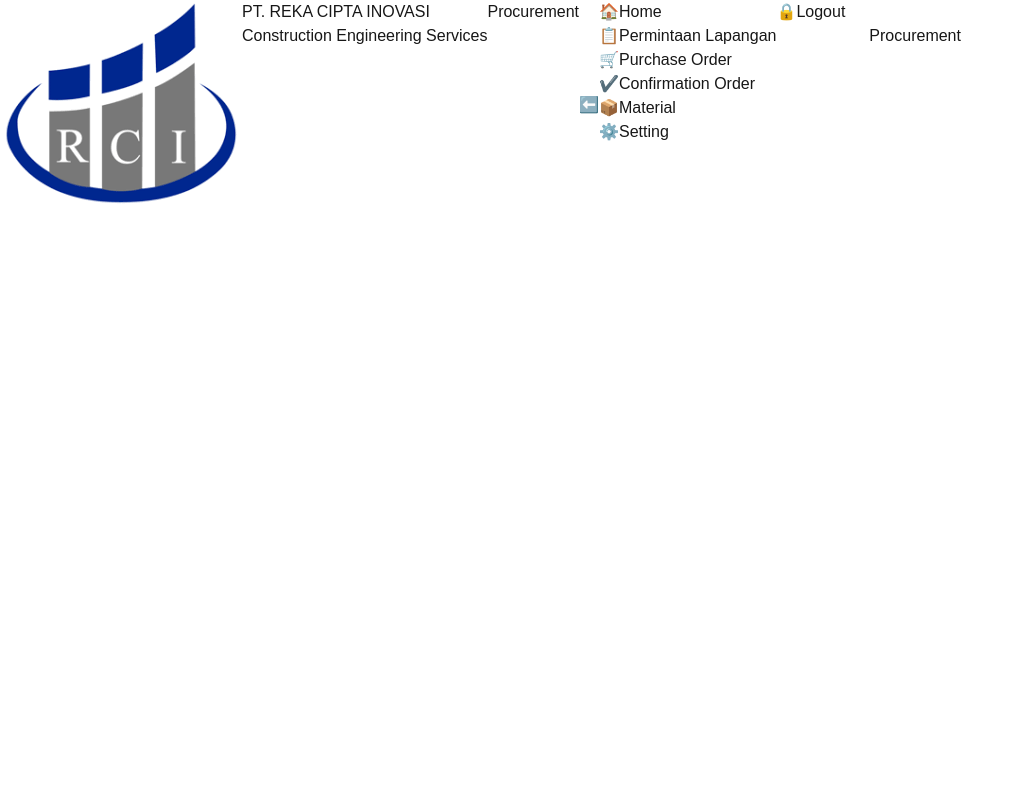
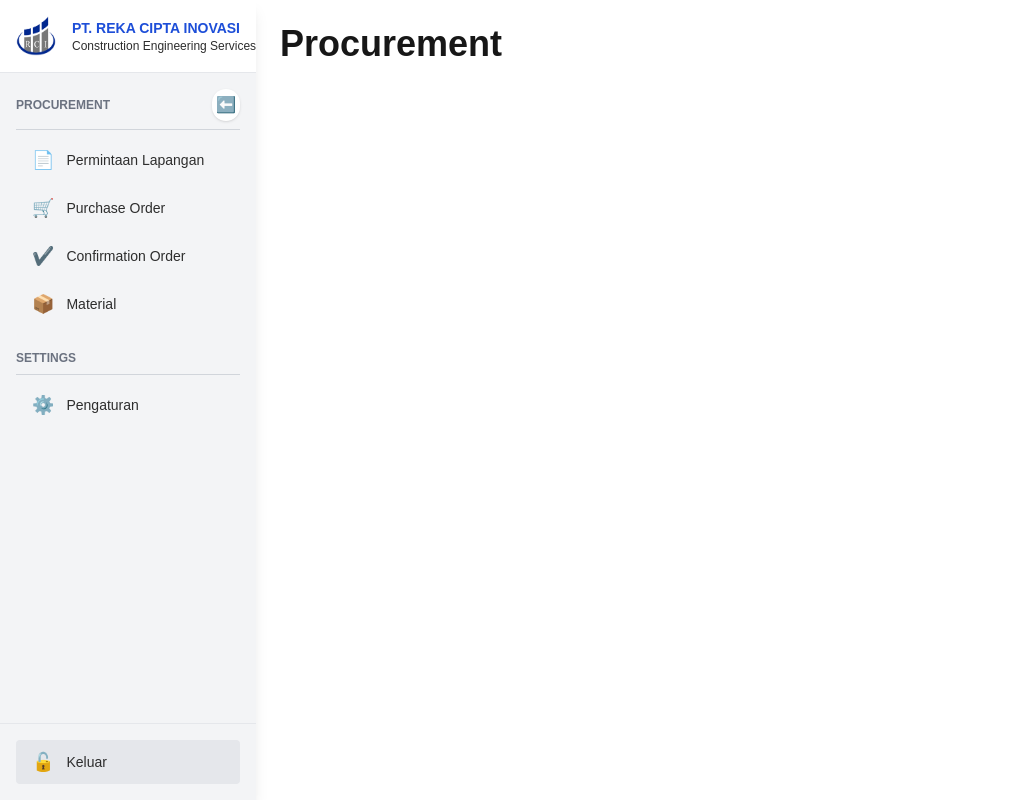
Before and after one commit to RCI-IT/Procurement-Magang, a Next.js app in the folder frontend/: page / in a window 1280 px wide. Shown: the whole page, without its empty margins (0-1024 px from the left). Built offline with nearby package versions, Linux system fonts and the light colour scheme.

Commit message:
update tampilan

```diff
--- a/frontend/component/sidebar.js
+++ b/frontend/component/sidebar.js
@@ -5,57 +5,62 @@ export default function Sidebar({ setActiveContent }) {
 
   return (
     <div
-      className={`flex flex-col h-screen bg-white-800 text-blue ${
-        isMinimized ? "w-20" : "w-70"
-      } transition-all duration-500 ease-in-out overflow-hidden`} // Durasi diperpanjang
+      className={`flex flex-col h-screen bg-gray-100 text-gray-800 shadow-lg ${
+        isMinimized ? "w-20" : "w-64"
+      } transition-all duration-300 ease-in-out`}
     >
-
-      <div className="flex items-center px-4 py-4 bg-white-900">
-        <img src="/logo1.png" alt="Logo" className="w-12 h-12 flex-shrink-0" />
+      {/* Logo Section */}
+      <div className="flex items-center px-4 py-4 bg-white border-b">
+        <img
+          src="/logo1.png"
+          alt="Logo"
+          className={`w-10 h-10 flex-shrink-0 ${isMinimized ? "mx-auto" : ""}`}
+        />
         {!isMinimized && (
-          <div className="ml-4 flex-1 overflow-hidden">
-            <h1 className="text-sm font-extrabold text-blue-500 whitespace-nowrap truncate">
+          <div className="ml-4">
+            <h1 className="text-sm font-bold text-blue-500 truncate">
               PT. REKA CIPTA INOVASI
             </h1>
-            <p className="text-xs font-bold whitespace-nowrap truncate">
+            <p className="text-xs font-medium truncate">
               Construction Engineering Services
             </p>
           </div>
         )}
       </div>
 
-
-      <div className="flex items-center justify-between px-4 py-3 bg-white-900">
+      {/* Menu Items */}
+      <div className="flex-1 overflow-y-auto">
+        {/* Procurement Section */}
+        <div className="mt-4 px-4">
+          {/* Horizontal Line with Minimize Button */}
+          <div className="flex items-center justify-between border-b border-gray-300 pb-2">
             {!isMinimized && (
-          <h1 className="text-lg font-bold text-blue-500">Procurement</h1>
+              <h2 className="text-xs font-bold text-gray-500">PROCUREMENT</h2>
             )}
             <button
               onClick={() => setIsMinimized(!isMinimized)}
-          className="p-2 rounded text-blue-500 hover:text-white hover:bg-blue-700 focus:outline-none"
+              className="p-1 rounded-full bg-white shadow hover:bg-gray-200 focus:outline-none"
             >
               {isMinimized ? "➡️" : "⬅️"}
             </button>
           </div>
 
-      {/* Menu Items */}
-      <div className="flex-1 overflow-y-auto">
-        <ul className="space-y-2 px-2 mt-4">
+          {/* Menu List */}
+          <ul className="space-y-1 mt-2">
             {[
-            { id: "home", label: "Home", icon: "🏠" },
-            { id: "permintaan-lapangan", label: "Permintaan Lapangan", icon: "📋" },
+              { id: "permintaan-lapangan", label: "Permintaan Lapangan", icon: "📄" },
               { id: "purchase-order", label: "Purchase Order", icon: "🛒" },
               { id: "confirmation-order", label: "Confirmation Order", icon: "✔️" },
               { id: "material", label: "Material", icon: "📦" },
-            { id: "setting", label: "Setting", icon: "⚙️" },
             ].map((menu) => (
               <li key={menu.id}>
                 <button
                   onClick={() => setActiveContent(menu.id)}
-                className="flex items-center w-full px-4 py-2 text-left rounded hover:bg-gray-700"
+                  className="flex items-center w-full px-4 py-2 text-sm rounded hover:bg-blue-100 focus:bg-blue-100 focus:outline-none"
                 >
-                <span className="flex-shrink-0">{menu.icon}</span>
+                  <span className="text-lg">{menu.icon}</span>
                   {!isMinimized && (
-                  <span className="ml-4 text-blue-500 font-bold">
+                    <span className="ml-3 text-gray-800 font-medium">
                       {menu.label}
                     </span>
                   )}
@@ -65,13 +70,41 @@ export default function Sidebar({ setActiveContent }) {
           </ul>
         </div>
 
-      <div className="p-4">
+        {/* Settings Section */}
+        <div className="mt-6 px-4">
+          <div className="flex items-center justify-between border-b border-gray-300 pb-2">
+            {!isMinimized && (
+              <h2 className="text-xs font-bold text-gray-500">SETTINGS</h2>
+            )}
+          </div>
+          <ul className="space-y-1 mt-2">
+            <li>
               <button
-          onClick={() => alert("Logout clicked!")}
-          className="flex items-center w-full px-4 py-2 text-left rounded bg-red-600 hover:bg-red-700"
+                onClick={() => alert("Pengaturan clicked")}
+                className="flex items-center w-full px-4 py-2 text-sm rounded hover:bg-blue-100 focus:bg-blue-100 focus:outline-none"
               >
-          <span className="flex-shrink-0 font-bold">🔒</span>
-          {!isMinimized && <span className="ml-4 font-bold">Logout</span>}
+                <span className="text-lg">⚙️</span>
+                {!isMinimized && (
+                  <span className="ml-3 text-gray-800 font-medium">
+                    Pengaturan
+                  </span>
+                )}
+              </button>
+            </li>
+          </ul>
+        </div>
+      </div>
+
+      {/* Logout Section */}
+      <div className="px-4 py-4 border-t">
+        <button
+          onClick={() => alert("Keluar clicked")}
+          className="flex items-center w-full px-4 py-2 text-sm rounded bg-gray-200 hover:bg-gray-300 focus:outline-none"
+        >
+          <span className="text-lg">🔓</span>
+          {!isMinimized && (
+            <span className="ml-3 text-gray-800 font-medium">Keluar</span>
+          )}
         </button>
       </div>
     </div>
--- a/frontend/tailwind.config.ts
+++ b/frontend/tailwind.config.ts
@@ -2,15 +2,17 @@ import type { Config } from "tailwindcss";
 
 export default {
   content: [
-    "./pages/**/*.{js,ts,jsx,tsx,mdx}",
-    "./components/**/*.{js,ts,jsx,tsx,mdx}",
     "./app/**/*.{js,ts,jsx,tsx,mdx}",
+    "./component/**/*.{js,ts,jsx,tsx,mdx}",
   ],
   theme: {
     extend: {
       colors: {
-        background: "var(--background)",
-        foreground: "var(--foreground)",
+        "gray-800": "#2d2d2d",
+        "gray-900": "#1f1f1f",
+        "blue-500": "#1d4ed8",
+        "red-600": "#dc2626",
+        "red-700": "#b91c1c",
       },
     },
   },
```
Also changed, not shown: frontend/component/readme.txt (deleted). Lines whose indentation alone changed are shown as unchanged.
